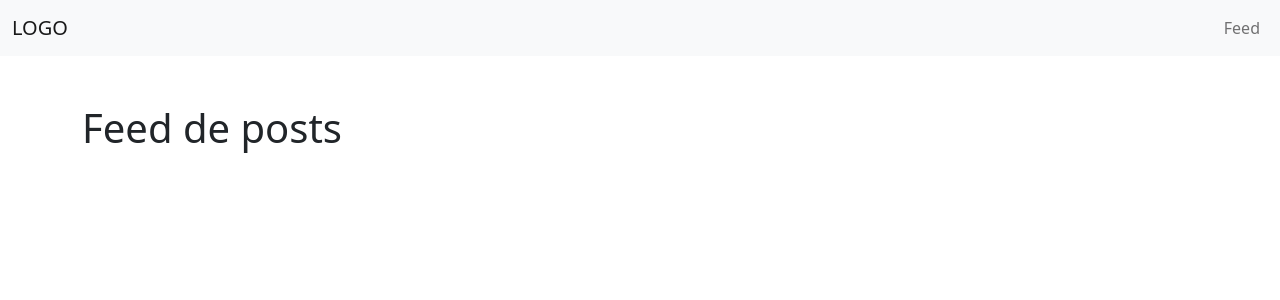
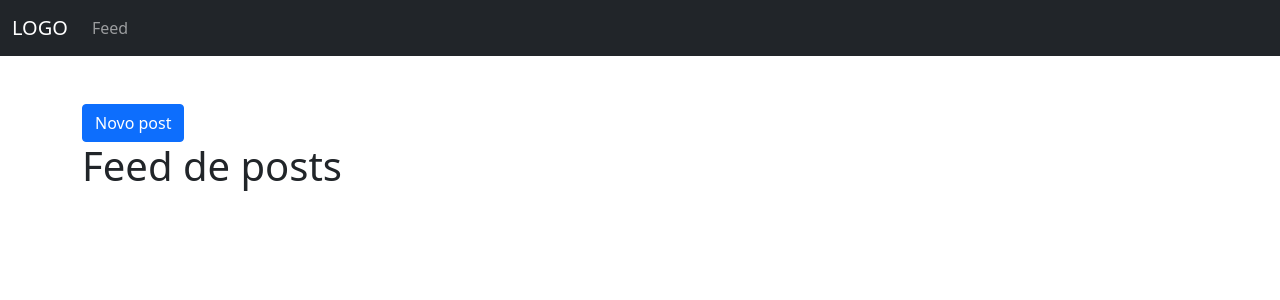
Before and after one commit to obrunodev/DjangoWedding, a Django app: page / in a window 1280 px wide. Shown: the top 300 px of the page. Run offline with Django 3.2, Linux system fonts and the light colour scheme; data that the repository does not hold is empty; some libraries are stand-ins or nearby versions.

Commit message:
feat: CRUD (wip) - Create functin done

```diff
--- a/apps/posts/templates/posts/pages/index.html
+++ b/apps/posts/templates/posts/pages/index.html
@@ -5,7 +5,15 @@
     {% include 'partials/navbar.html' %}
 
     <div class="container mt-5">
+        <a href="{% url 'posts:create' %}" class="btn btn-primary">
+            Novo post
+        </a>
         <h1>Feed de posts</h1>
+        <ul>
+            {% for post in posts %}
+                <li>{{ post }}</li>
+            {% endfor %}
+        </ul>
     </div>
 
 {% endblock content %}
--- a/apps/posts/views/posts.py
+++ b/apps/posts/views/posts.py
@@ -1,12 +1,26 @@
-from django.shortcuts import render
+from django.shortcuts import redirect, render
+
+from ..models import Post
+from ..forms import PostForm
 
 
 def index(request):
-    return render(request, 'posts/pages/index.html')
+    posts = Post.objects.all()
+    context = {'posts': posts}
+    return render(request, 'posts/pages/index.html', context)
 
 
 def create(request):
-    pass
+    if request.method == 'POST':
+        form = PostForm(request.POST or None)
+        if form.is_valid():
+            form.save()
+            return redirect('posts:index')
+        return redirect('posts:create')
+    else:
+        form = PostForm()
+        context = {'form': form}
+        return render(request, 'posts/pages/create.html', context)
 
 
 def update(request):
--- a/templates/partials/navbar.html
+++ b/templates/partials/navbar.html
@@ -1,5 +1,5 @@
 {% load static %}
-<nav class="navbar navbar-expand-lg navbar-light bg-light">
+<nav class="navbar navbar-expand-lg navbar-dark bg-dark">
     <div class="container-fluid">
         <a href="#" class="navbar-brand">LOGO</a>
 
@@ -8,7 +8,7 @@
         </button>
 
         <div class="collapse navbar-collapse" id="navbarSupportedContent">
-            <ul class="navbar-nav ms-auto mb-2 mb-lg-0">
+            <ul class="navbar-nav me-auto mb-2 mb-lg-0">
                 <li class="nav-item">
                     <a href="{% url 'posts:index' %}" class="nav-link">Feed</a>
                 </li>
```
Also changed, not shown: apps/posts/forms.py (added, +10 -0 lines), apps/posts/models.py (+6 -1 lines), apps/posts/templates/posts/pages/create.html (added, +16 -0 lines), apps/posts/migrations/0001_initial.py (added).
